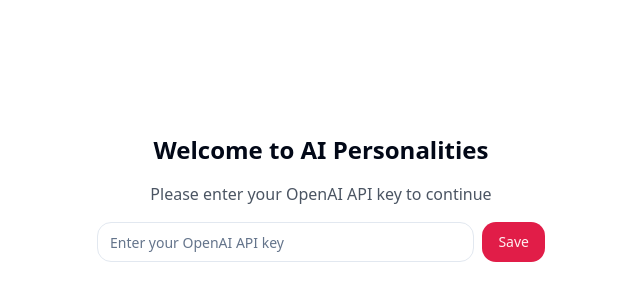
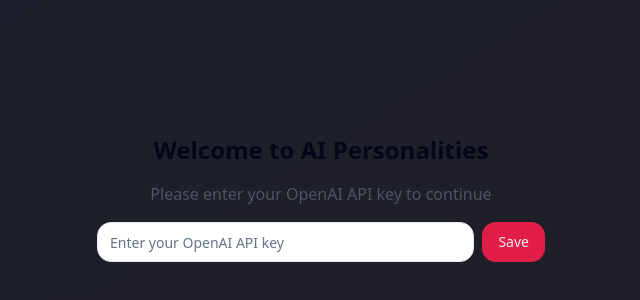
Before and after one commit to VishalPrem1994/chat-prompt-playground, a React (Vite) app: page / in a window 1280 px wide. Shown: the part 202-502 px from the top of the page, without its empty margins (319-959 px from the left). Built offline with nearby package versions, Linux system fonts and the light colour scheme.

Commit message:
Add dark gradient background
Implemented a dark gradient background to enhance the visual appeal of the application.
[skip gpt_engineer]

```diff
--- a/src/index.css
+++ b/src/index.css
@@ -32,7 +32,7 @@
     @apply border-border;
   }
   body {
-    @apply bg-background text-foreground;
+    @apply bg-gradient-to-br from-[#1A1F2C] to-[#221F26] min-h-screen text-foreground;
   }
 }
 
```
